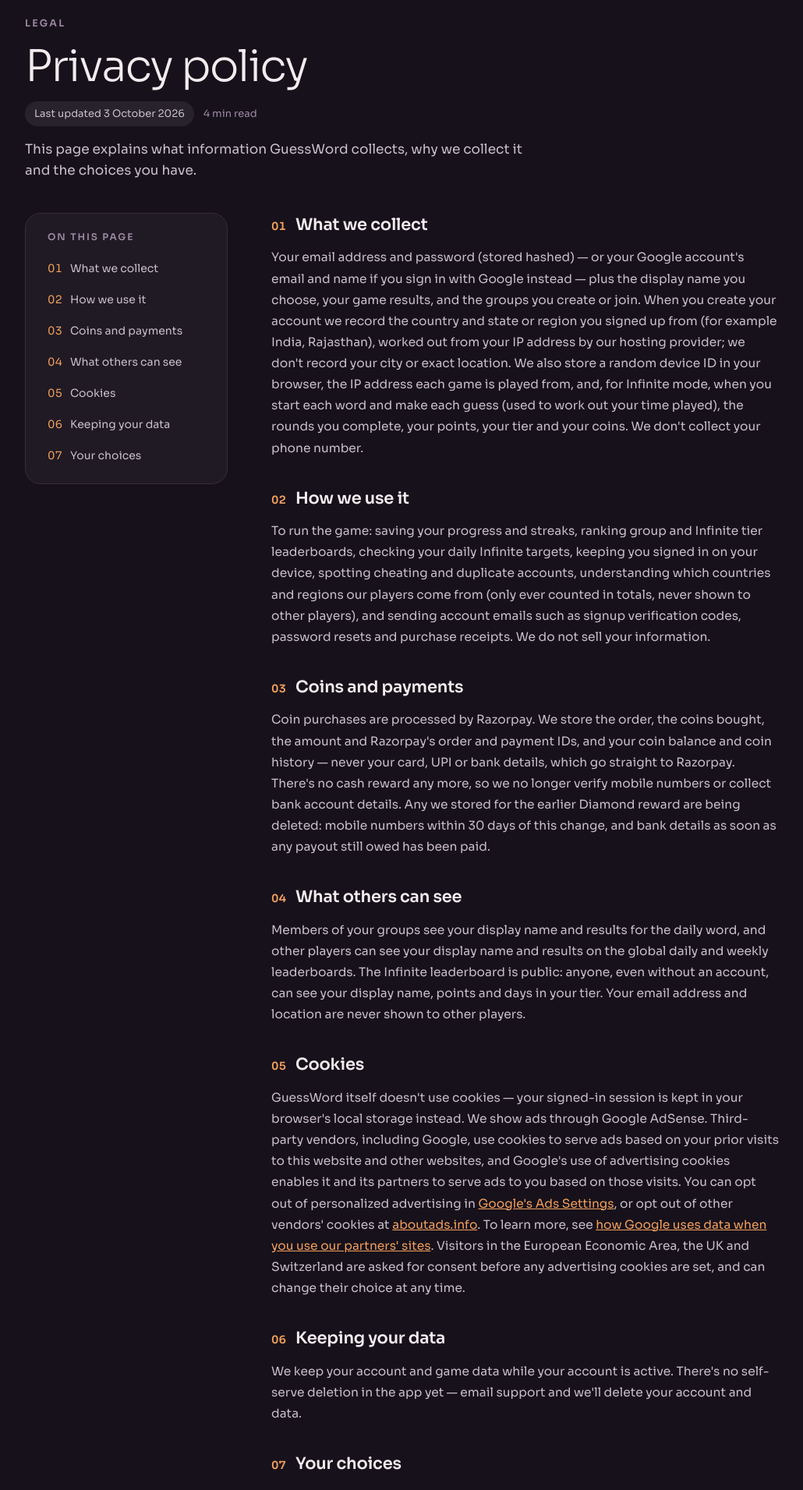
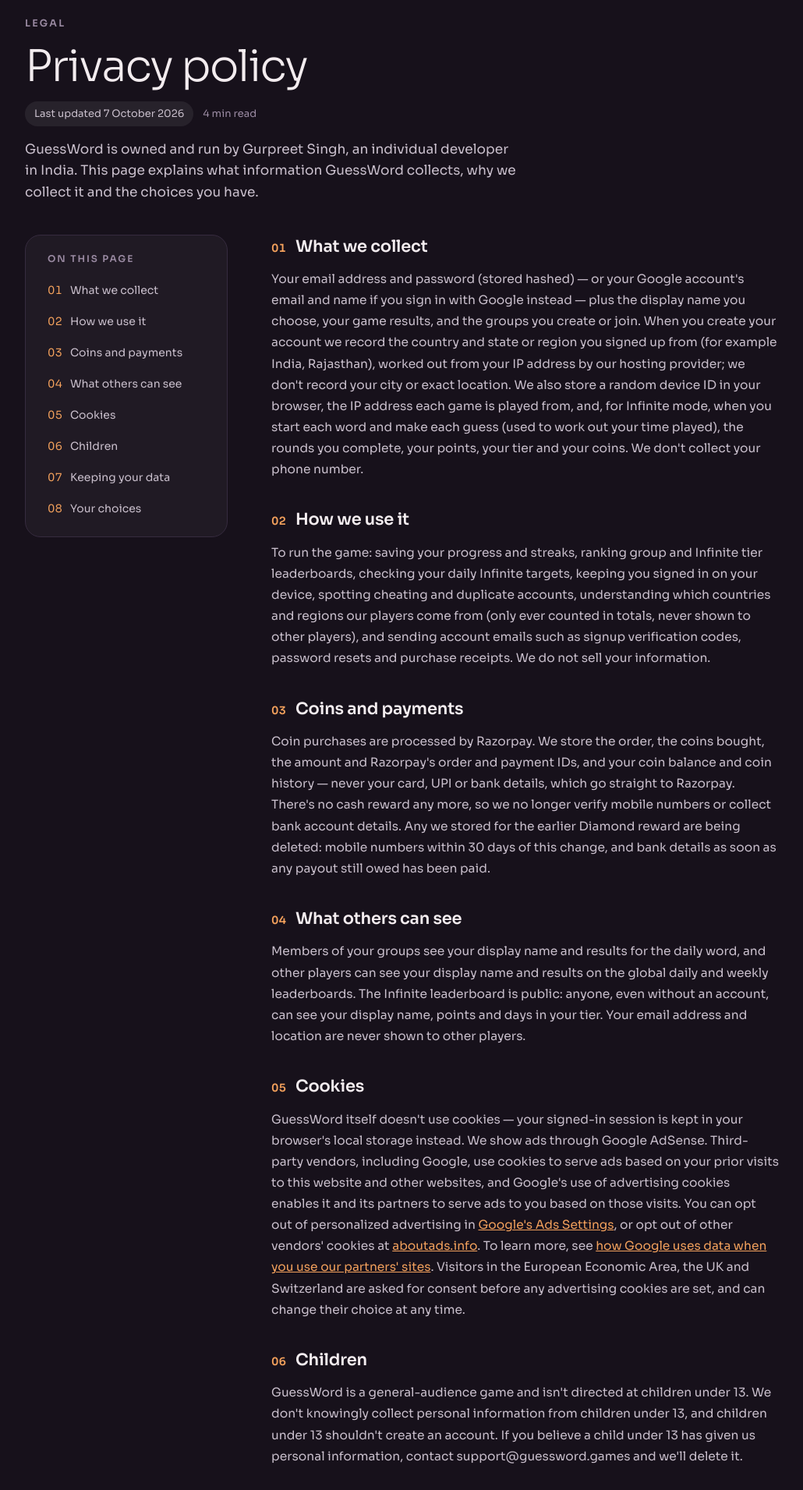
Before and after one commit to 2213saabji/WordlyFrontend, a Next.js app: page /privacy-policy in a window 1280 px wide. Shown: the part 140-2051 px from the top of the page at 78% size, without its empty margins (124-1154 px from the left). Built offline with nearby package versions, Linux system fonts and the light colour scheme.

Commit message:
updated children restriction

```diff
--- a/app/(info)/about/page.tsx
+++ b/app/(info)/about/page.tsx
@@ -127,6 +127,25 @@
         />
       </Section>
 
+      <Section heading="Who runs GuessWord">
+        <p>
+          GuessWord is owned, built and run by <strong className="font-semibold text-foreground">Gurpreet Singh</strong>,
+          an individual developer in India. It&apos;s an independent project, not affiliated with any other word game
+          or publisher. The answer lists are curated for GuessWord, and the guides are written from our own analysis of them.
+        </p>
+        <p>
+          Questions, ideas and bug reports go straight to the person who builds the game — write to{" "}
+          <a href="mailto:support@guessword.games" className="text-accent underline hover:no-underline">
+            support@guessword.games
+          </a>{" "}
+          or use the{" "}
+          <Link href="/contact" className="text-accent underline hover:no-underline">
+            contact page
+          </Link>
+          .
+        </p>
+      </Section>
+
       <Section heading="Free to play">
         <p>
           GuessWord is free. You can play Infinite on the home page without an account; a free account adds the
--- a/app/(info)/privacy-policy/page.tsx
+++ b/app/(info)/privacy-policy/page.tsx
@@ -76,14 +76,20 @@
     ),
   },
   {
+    id: "children",
+    number: "06",
+    heading: "Children",
+    body: "GuessWord is a general-audience game and isn't directed at children under 13. We don't knowingly collect personal information from children under 13, and children under 13 shouldn't create an account. If you believe a child under 13 has given us personal information, contact support@guessword.games and we'll delete it.",
+  },
+  {
     id: "keeping-your-data",
-    number: "06",
+    number: "07",
     heading: "Keeping your data",
     body: "We keep your account and game data while your account is active. There's no self-serve deletion in the app yet — email support and we'll delete your account and data.",
   },
   {
     id: "your-choices",
-    number: "07",
+    number: "08",
     heading: "Your choices",
     body: "You can update your display name at any time in the app, and can contact support with any question, correction, or deletion request.",
   },
@@ -94,9 +100,9 @@
     <LegalPage
       eyebrow="Legal"
       title="Privacy policy"
-      lastUpdated="3 October 2026"
+      lastUpdated="7 October 2026"
       readTime="4 min read"
-      intro="This page explains what information GuessWord collects, why we collect it and the choices you have."
+      intro="GuessWord is owned and run by Gurpreet Singh, an individual developer in India. This page explains what information GuessWord collects, why we collect it and the choices you have."
       sections={SECTIONS}
     />
   );
--- a/app/(info)/terms/page.tsx
+++ b/app/(info)/terms/page.tsx
@@ -11,38 +11,44 @@
 
 const SECTIONS: LegalSection[] = [
   {
+    id: "who-can-use-guessword",
+    number: "01",
+    heading: "Who can use GuessWord",
+    body: "GuessWord is a general-audience word game. You must be at least 13 years old to use it, or older if the law where you live sets a higher age for agreeing to these terms or to the use of your data. If you're under 18, make sure a parent or guardian agrees to these terms for you, and ask them before buying coins.",
+  },
+  {
     id: "your-account",
-    number: "01",
+    number: "02",
     heading: "Your account",
     body: "You are responsible for keeping your password safe and for activity on your account. Tell us straight away if you think someone else has access.",
   },
   {
     id: "fair-play",
-    number: "02",
+    number: "03",
     heading: "Fair play",
     body: "Don't use bots, scripts, or shared answers to climb leaderboards. We may remove results or accounts that break this rule.",
   },
   {
     id: "names-and-groups",
-    number: "03",
+    number: "04",
     heading: "Names and groups",
     body: "Display names and group names must not be offensive or impersonate others. We may rename or remove them if they do.",
   },
   {
     id: "coins-and-purchases",
-    number: "04",
+    number: "05",
     heading: "Coins and purchases",
     body: "Coins are an in-game currency. You earn them by solving words and can buy more: 3,000 coins for ₹10, inclusive of GST, paid through Razorpay. Coins can only be spent in GuessWord, for example on hints. They have no cash value, can't be withdrawn, exchanged or transferred to another account, and don't expire. Purchases are non-refundable, except where the law requires a refund or you were charged twice for the same order. If a payment fails, no coins are added and you aren't charged.",
   },
   {
     id: "the-service",
-    number: "05",
+    number: "06",
     heading: "The service",
     body: "We work to keep GuessWord available, but it may occasionally be down for maintenance. Features may change over time.",
   },
   {
     id: "ending-your-use",
-    number: "06",
+    number: "07",
     heading: "Ending your use",
     // The mockup's copy said "delete your account at any time" — there's no
     // self-serve deletion in the app yet, only via emailing support (see the
@@ -53,7 +59,7 @@
   },
   {
     id: "changes-to-these-terms",
-    number: "07",
+    number: "08",
     heading: "Changes to these terms",
     // Dropped "and let you know in the app" from the mockup's copy — the
     // in-app notifications only carry tier and coin events, not terms
@@ -67,7 +73,7 @@
     <LegalPage
       eyebrow="Legal"
       title="Terms of use"
-      lastUpdated="2 October 2026"
+      lastUpdated="7 October 2026"
       readTime="5 min read"
       intro="These terms apply when you use GuessWord, operated by Gurpreet Singh, an individual developer, and governed by the laws of India. By creating an account or playing, you agree to them."
       sections={SECTIONS}
--- a/app/layout.tsx
+++ b/app/layout.tsx
@@ -119,6 +119,7 @@
       url: SITE_URL,
       logo: `${SITE_URL}/icon`,
       email: "support@guessword.games",
+      founder: { "@type": "Person", name: "Gurpreet Singh" },
       contactPoint: {
         "@type": "ContactPoint",
         contactType: "customer support",
```
